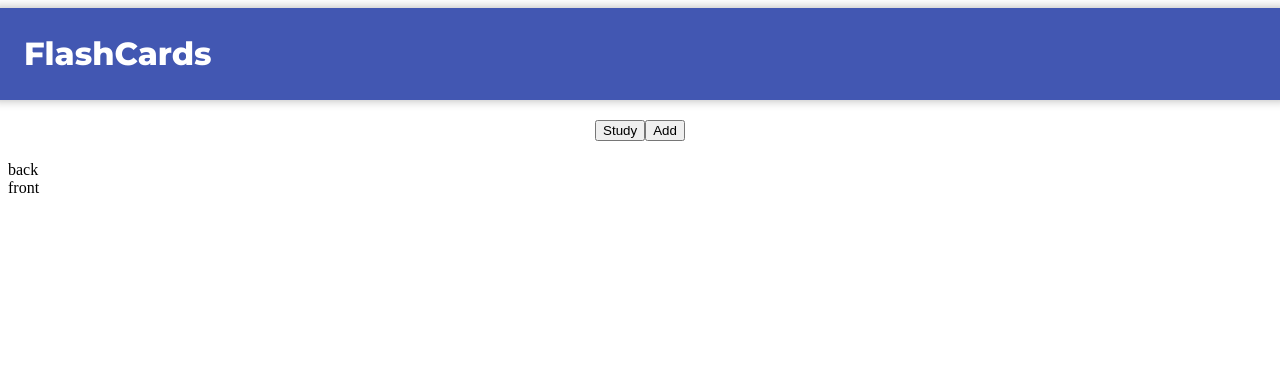
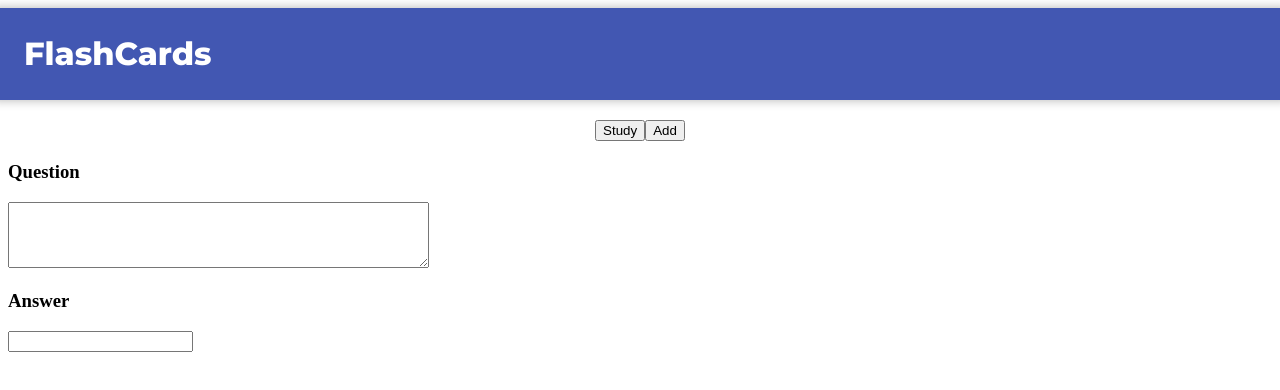
Before and after one commit to tricksap/Flashcard-App, a React (Create React App) app: page / in a window 1280 px wide. Both pictures are taken after a click on the button "Add". Shown: the top 390 px of the page. Built offline with nearby package versions, Linux system fonts and the light colour scheme.

Commit message:
make the app interactive

```diff
--- a/public/index.html
+++ b/public/index.html
@@ -30,7 +30,7 @@
       href="https://fonts.googleapis.com/css2?family=Montserrat:wght@800&display=swap"
       rel="stylesheet"
     />
-    <title>React App</title>
+    <title>FlashCard</title>
   </head>
   <body>
     <noscript>You need to enable JavaScript to run this app.</noscript>
--- a/src/Components/App.jsx
+++ b/src/Components/App.jsx
@@ -2,13 +2,18 @@ import React, { useState } from "react";
 import Card from "./Card";
 import Header from "./Header";
 import Button from "./Buttons";
+import TextArea from "./TextArea";
 function App() {
   const [create, setCreate] = useState(false);
+  function onChange(x) {
+    setCreate(x);
+  }
+
   return (
     <div>
       <Header />
-      <Button />
-      {create ? "" : <Card />}
+      <Button change={onChange} />
+      {create ? <TextArea /> : <Card />}
     </div>
   );
 }
--- a/src/Components/Buttons/index.jsx
+++ b/src/Components/Buttons/index.jsx
@@ -1,11 +1,11 @@
 import React from "react";
 import "./But.css";
 
-function Button() {
+function Button(props) {
   return (
     <div className="btn">
-      <button>Study</button>
-      <button>Add</button>
+      <button onClick={() => props.change(false)}>Study</button>
+      <button onClick={() => props.change(true)}>Add</button>
     </div>
   );
 }
--- /dev/null
+++ b/src/Components/TextArea/index.jsx
@@ -0,0 +1,14 @@
+import React from "react";
+
+function TextArea() {
+  return (
+    <div>
+      <h3>Question</h3>
+      <textarea rows="4" cols="50" />
+      <h3>Answer</h3>
+      <input></input>
+    </div>
+  );
+}
+
+export default TextArea;
```
